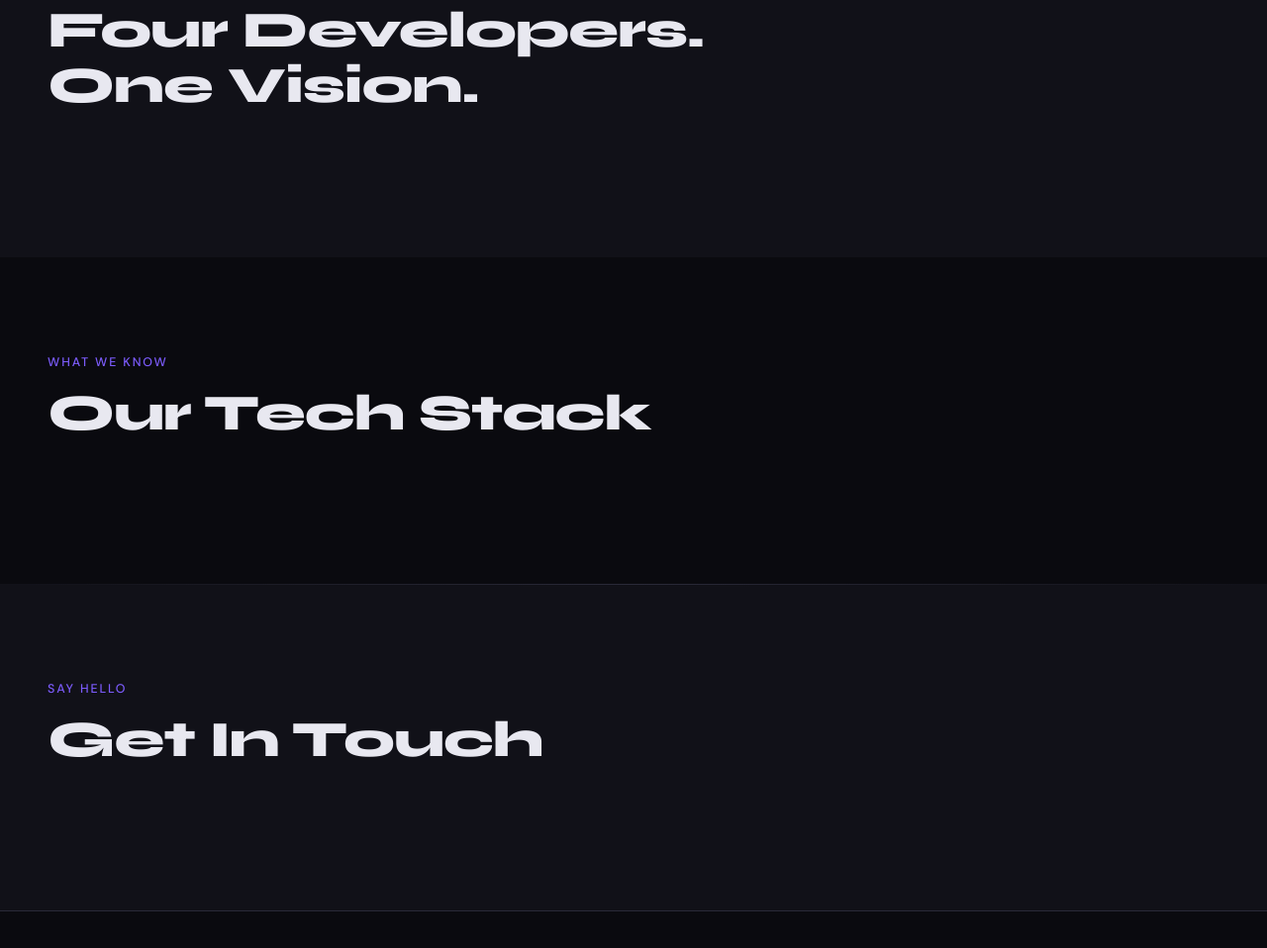
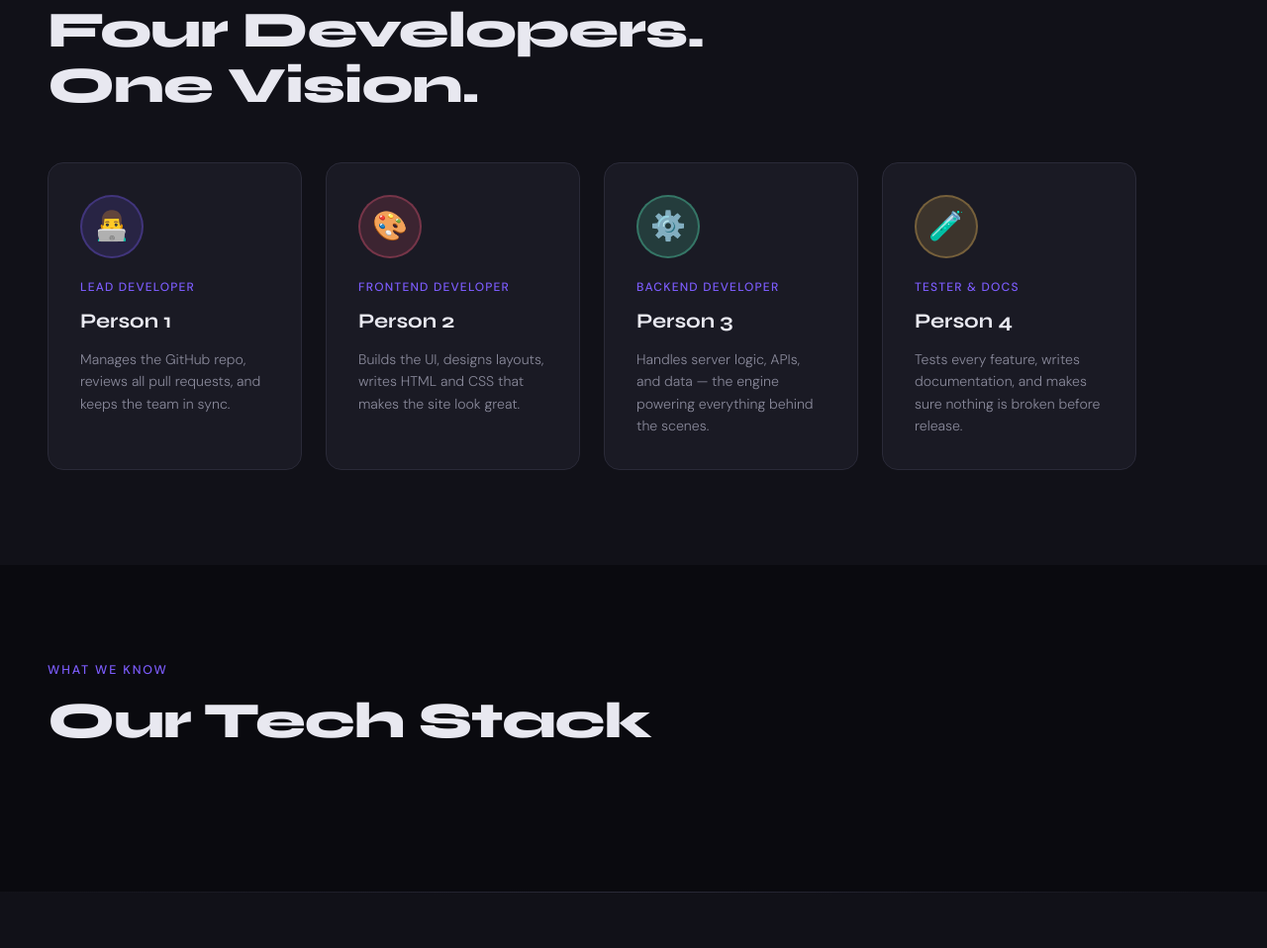
Before and after one commit to ramdarsh/student-website, a plain HTML site: page index.html in a window 1280 px wide. Shown: the part 927-1885 px from the top of the page at 99% size. Drawn offline with Linux system fonts and the light colour scheme; files that its build step writes are made by us from their sources.

Commit message:
Update index.html
add team members card

```diff
--- a/index.html
+++ b/index.html
@@ -52,6 +52,38 @@
     <h2 class="section-title">Four Developers.<br />One Vision.</h2>
     <div class="team-grid">
       <!-- Cards added by Person 2 -->
+      <!-- Card 1 — Lead Developer -->
+<div class="team-card">
+  <div class="team-avatar avatar-1">👨‍💻</div>
+  <div class="team-role">Lead Developer</div>
+  <div class="team-name">Person 1</div>
+  <p class="team-desc">Manages the GitHub repo, reviews all pull requests, and keeps the team in sync.</p>
+</div>
+
+<!-- Card 2 — Frontend Developer -->
+<div class="team-card">
+  <div class="team-avatar avatar-2">🎨</div>
+  <div class="team-role">Frontend Developer</div>
+  <div class="team-name">Person 2</div>
+  <p class="team-desc">Builds the UI, designs layouts, writes HTML and CSS that makes the site look great.</p>
+</div>
+
+<!-- Card 3 — Backend Developer -->
+<div class="team-card">
+  <div class="team-avatar avatar-3">⚙️</div>
+  <div class="team-role">Backend Developer</div>
+  <div class="team-name">Person 3</div>
+  <p class="team-desc">Handles server logic, APIs, and data — the engine powering everything behind the scenes.</p>
+</div>
+
+<!-- Card 4 — Tester & Docs -->
+<div class="team-card">
+  <div class="team-avatar avatar-4">🧪</div>
+  <div class="team-role">Tester & Docs</div>
+  <div class="team-name">Person 4</div>
+  <p class="team-desc">Tests every feature, writes documentation, and makes sure nothing is broken before release.</p>
+</div>
+
     </div>
   </section>
 
```
